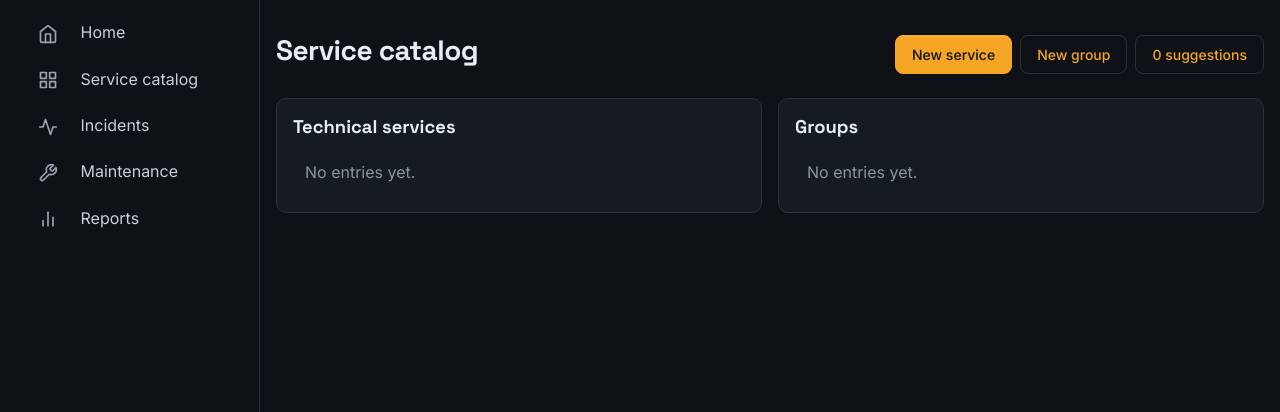
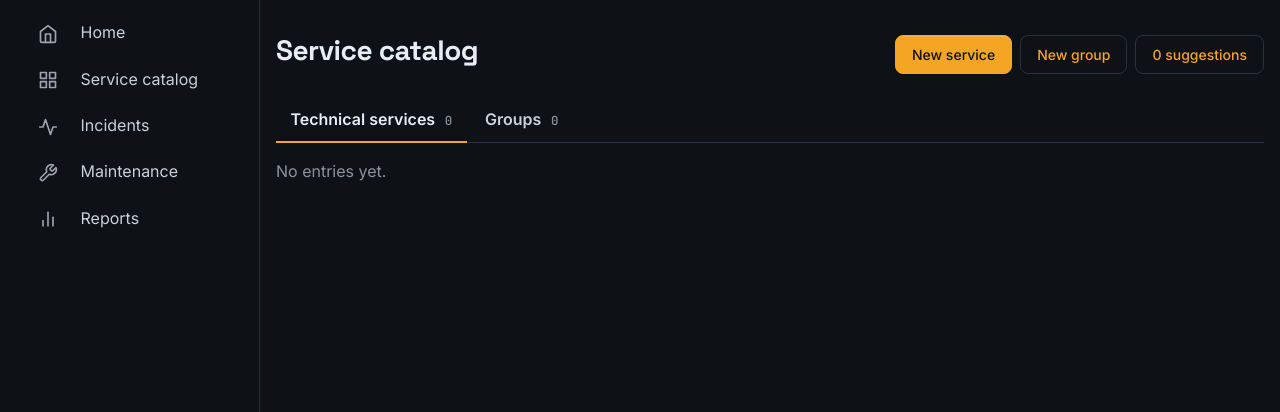
Before and after one commit to sidneiweber/alertally, a Flask app: template templates/catalog/index.html in a window 1280 px wide. Shown: the part 60-472 px from the top of the page. Run offline with Flask 3, Linux system fonts and the light colour scheme; the template is opened without the code that fills it, so the values that code supplies are empty; parts of the project's set-up code (start-up, migrations or seed data) failed here and were passed over; some libraries are stand-ins or nearby versions.

Commit message:
Catalog tabs and cards, sharper suggestions and timeline dots
- Service catalog: services and groups in separate tabs (the open tab is
  kept in the URL hash) and entries shown as cards with a green side bar
  when there is no active alert and a red one when there is.
- Suggestions: the CloudWatch namespace is stored as aws_namespace, so it
  no longer joins suggested rules as if it were a Kubernetes namespace,
  and GCP's project_id now qualifies suggestions like project.
- Incident timeline: a dot per event, colored by kind (alert opened,
  incident created, status, notes/impact, recovery/resolution).

Co-Authored-By: Claude Opus 5.5 <noreply@anthropic.com>

```diff
--- a/routes/alerts.py
+++ b/routes/alerts.py
@@ -343,7 +343,8 @@ def _aws_labels(alarm, region):
     labels = {
         'account': alarm.get('AWSAccountId'),
         'region': region,
-        'namespace': trigger.get('Namespace'),
+        # Not "namespace": that one qualifies Kubernetes resources in the catalog.
+        'aws_namespace': trigger.get('Namespace'),
         'metric': trigger.get('MetricName'),
     }
     for dim in trigger.get('Dimensions') or []:
--- a/static/css/alertally.css
+++ b/static/css/alertally.css
@@ -512,18 +512,86 @@ body.alertally .btn-signal:focus-visible { outline: 2px solid var(--al-text); ou
     border-color: var(--al-signal);
     font-weight: 600;
 }
-.operations .ops-catalog-list > li { padding-inline: .75rem; }
-.operations .ops-catalog-list > .ops-catalog-active {
-    border-inline-start: 3px solid var(--al-signal);
-    background: color-mix(in srgb, var(--al-signal) 7%, var(--al-surface));
-    padding-inline-start: calc(.75rem - 3px);
+.operations .ops-tabs { gap: .25rem; border-bottom: 1px solid var(--al-line); }
+.operations .ops-tabs .nav-link {
+    color: var(--al-text-2);
+    background: none;
+    border: 0;
+    border-bottom: 2px solid transparent;
+    margin-bottom: -1px;
+    padding: .55rem .9rem;
+    font-weight: 600;
+}
+.operations .ops-tabs .nav-link:hover { color: var(--al-text); }
+.operations .ops-tabs .nav-link.active { color: var(--al-text); border-bottom-color: var(--al-signal); }
+.operations .ops-tabs .nav-link:focus-visible { outline: 2px solid var(--al-signal); outline-offset: 2px; }
+.operations .ops-tab-count {
+    font: 500 .78rem var(--al-mono);
+    color: var(--al-muted);
+    margin-inline-start: .35rem;
+}
+.operations .ops-card-grid {
+    display: grid;
+    grid-template-columns: repeat(auto-fill, minmax(min(100%, 17rem), 1fr));
+    gap: .75rem;
+}
+.operations .ops-card {
+    display: flex;
+    flex-direction: column;
+    gap: .15rem;
+    min-width: 0;
+    overflow-wrap: anywhere;
+    background: var(--al-surface);
+    border: 1px solid var(--al-line);
+    border-inline-start: 4px solid var(--al-resolved);
+    border-radius: 10px;
+    padding: .85rem 1rem;
+}
+.operations .ops-card-alert {
+    border-inline-start-color: var(--al-critical);
+    background: color-mix(in srgb, var(--al-critical) 6%, var(--al-surface));
+}
+.operations .ops-card-title { font-size: 1.02rem; }
+.operations .ops-card-description {
+    display: -webkit-box;
+    -webkit-line-clamp: 2;
+    -webkit-box-orient: vertical;
+    overflow: hidden;
 }
 .operations .ops-impact { color: var(--al-critical); }
 .operations .ops-timeline > li {
+    --dot: var(--al-muted);
+    position: relative;
     border-inline-start: 2px solid var(--al-line);
-    padding: 0 .8rem .85rem;
+    margin-inline-start: .4rem;
+    padding: 0 .8rem 1rem 1.1rem;
     overflow-wrap: anywhere;
 }
+/* Um ponto por acontecimento; a linha termina no último. */
+.operations .ops-timeline > li::before {
+    content: '';
+    position: absolute;
+    inset-inline-start: -7px;
+    inset-block-start: .2rem;
+    width: 12px;
+    height: 12px;
+    border-radius: 50%;
+    background: var(--al-surface);
+    border: 2px solid var(--dot);
+}
+.operations .ops-timeline > li:last-child { border-inline-start-color: transparent; }
+.operations .ops-timeline > .ops-event-alert_opened { --dot: var(--al-critical); }
+.operations .ops-timeline > .ops-event-created,
+.operations .ops-timeline > .ops-event-status,
+.operations .ops-timeline > .ops-event-assigned { --dot: var(--al-signal); }
+.operations .ops-timeline > .ops-event-note,
+.operations .ops-timeline > .ops-event-impact { --dot: var(--al-info); }
+/* Depois da cor de "status", para que "resolvido" fique verde. */
+.operations .ops-timeline > .ops-event-alert_recovered,
+.operations .ops-timeline > .ops-event-alert_closed,
+.operations .ops-timeline > .ops-event-status-resolved { --dot: var(--al-resolved); }
+.operations .ops-timeline > .ops-event-alert_opened::before,
+.operations .ops-timeline > .ops-event-created::before { background: var(--dot); }
 .operations .ops-text { white-space: pre-wrap; overflow-wrap: anywhere; }
 .operations summary { color: var(--al-signal); cursor: pointer; }
 
--- a/templates/catalog/index.html
+++ b/templates/catalog/index.html
@@ -16,26 +16,56 @@
 {% elif archived_count %}
 <p><a href="{{ url_for('catalog.index', archived=1) }}">{{ ngettext('Show %(num)d archived entry', 'Show %(num)d archived entries', archived_count) }}</a></p>
 {% endif %}
-<div class="row g-3">
-    {% for heading, entries in [(_('Technical services'), services), (_('Groups'), groups)] %}
-    <div class="col-xl-6">
-        <section class="ops-panel">
-            <h2>{{ heading }}</h2>
-            <ul class="ops-list ops-catalog-list list-unstyled mb-0">
+<ul class="nav ops-tabs mb-3" role="tablist">
+    {% for key, heading, entries in [('services', _('Technical services'), services), ('groups', _('Groups'), groups)] %}
+    <li class="nav-item" role="presentation">
+        <button class="nav-link{% if loop.first %} active{% endif %}" id="tab-{{ key }}" type="button" role="tab"
+                data-bs-toggle="tab" data-bs-target="#{{ key }}" aria-controls="{{ key }}"
+                aria-selected="{{ 'true' if loop.first else 'false' }}">
+            {{ heading }} <span class="ops-tab-count">{{ entries|length }}</span>
+        </button>
+    </li>
+    {% endfor %}
+</ul>
+<div class="tab-content">
+    {% for key, entries in [('services', services), ('groups', groups)] %}
+    <div class="tab-pane fade{% if loop.first %} show active{% endif %}" id="{{ key }}" role="tabpanel"
+         aria-labelledby="tab-{{ key }}" tabindex="0">
+        {% if entries %}
+        <ul class="ops-card-grid list-unstyled mb-0">
             {% for entry in entries %}
-                <li{% if entry.active_count %} class="ops-catalog-active"{% endif %}>
-                    <a class="fw-bold" href="{{ url_for('catalog.detail', entry_id=entry._id) }}">{{ entry.name }}</a>
+            <li class="ops-card {{ 'ops-card-alert' if entry.active_count else 'ops-card-ok' }}">
+                <a class="fw-bold ops-card-title" href="{{ url_for('catalog.detail', entry_id=entry._id) }}">{{ entry.name }}</a>
                 {% if entry.owner or entry.environment %}
                 <div class="small text-muted">{{ [entry.owner, entry.environment]|select|join(' · ') }}</div>
                 {% endif %}
-                    <div class="d-flex flex-wrap gap-2 mt-1">{{ health(entry.active_count, entry.impacted) }}{{ entry_badges(entry, entry.stale, stale_days) }}</div>
+                {% if entry.kind == 'group' %}
+                <div class="small text-muted">{{ ngettext('%(num)d service', '%(num)d services', entry.service_ids|length) }}</div>
+                {% elif entry.description %}
+                <div class="small text-muted ops-card-description">{{ entry.description }}</div>
+                {% endif %}
+                <div class="d-flex flex-wrap gap-2 mt-auto pt-2">{{ health(entry.active_count, entry.impacted) }}{{ entry_badges(entry, entry.stale, stale_days) }}</div>
             </li>
-                {% else %}
-                <li class="text-muted">{{ _('No entries yet.') }}</li>
             {% endfor %}
         </ul>
-        </section>
+        {% else %}
+        <p class="text-muted">{{ _('No entries yet.') }}</p>
+        {% endif %}
     </div>
     {% endfor %}
 </div>
 {% endblock %}
+{% block scripts %}
+<script>
+// Keep the open tab in the address, so reloads and links return to it.
+(function () {
+    var tab = document.getElementById('tab-' + location.hash.slice(1));
+    if (tab) bootstrap.Tab.getOrCreateInstance(tab).show();
+    document.querySelectorAll('.ops-tabs [data-bs-toggle="tab"]').forEach(function (button) {
+        button.addEventListener('shown.bs.tab', function () {
+            history.replaceState(null, '', button.dataset.bsTarget);
+        });
+    });
+})();
+</script>
+{% endblock %}
--- a/templates/incidents/detail.html
+++ b/templates/incidents/detail.html
@@ -29,7 +29,7 @@
             <h2>{{ _('Timeline') }}</h2>
             <ol class="ops-timeline list-unstyled">
                 {% for event in timeline %}
-                <li>
+                <li class="ops-event-{{ event.kind }}{% if event.status %} ops-event-status-{{ event.status }}{% endif %}">
                     <div class="small text-muted">
                         {{ event.at|operation_time }}{% if event.actor %} · {{ event.actor }}{% endif %}
                     </div>
--- a/templates/operations.html
+++ b/templates/operations.html
@@ -31,5 +31,6 @@
 <script src="{{ url_for('static', filename='libs/bootstrap/dist/js/bootstrap.bundle.min.js') }}"></script>
 <script src="{{ url_for('static', filename='libs/feather-icons/dist/feather.min.js') }}"></script>
 <script>feather.replace();</script>
+{% block scripts %}{% endblock %}
 </body>
 </html>
--- a/utils/service_discovery.py
+++ b/utils/service_discovery.py
@@ -13,7 +13,8 @@ VALUE_LIMIT = 300
 IDENTIFIER_LABELS = ('app_kubernetes_io_name', 'app', 'resource', 'service_name', 'DBInstanceIdentifier',
                      'InstanceId', 'FunctionName', 'LoadBalancer', 'ClusterName', 'job')
 # Labels that keep resources with the same name apart.
-QUALIFIER_LABELS = ('namespace', 'environment', 'env', 'cluster', 'project', 'account', 'region')
+QUALIFIER_LABELS = ('namespace', 'environment', 'env', 'cluster', 'project', 'project_id',
+                    'account', 'region')
 
 
 def _usable(value, limit=VALUE_LIMIT):
```
Also changed, not shown: docs/aws.md (+1 -1 lines), tests/test_operations.py (+5 -2 lines), tests/test_webhooks.py (+1 -0 lines), translations/es/LC_MESSAGES/messages.po, translations/pt_BR/LC_MESSAGES/messages.po, 2 other files. Lines whose indentation alone changed are shown as unchanged.
